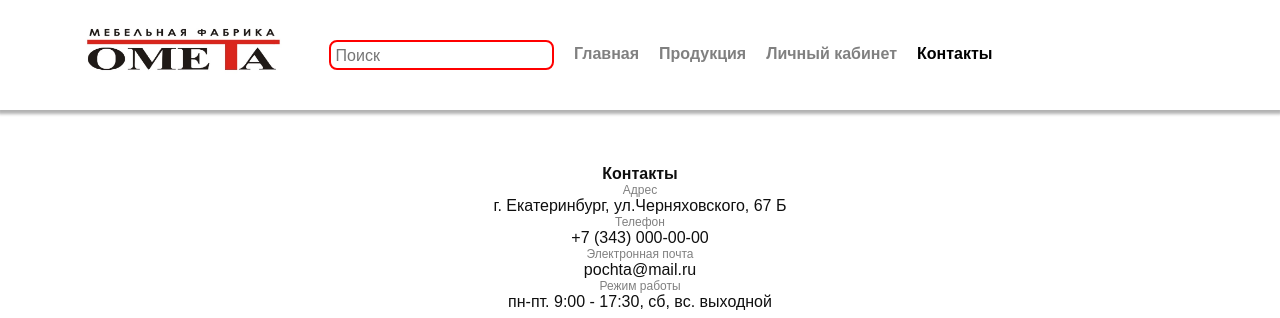
After one commit to sergio11iw/project_om, a Django app: page /contacts in a window 1280 px wide. The commit adds this page. Shown: the top 318 px of the page. Run offline with Django 5.2, Linux system fonts and the light colour scheme; some libraries are stand-ins or nearby versions.

Commit message:
контакты

```diff
--- a/core/urls.py
+++ b/core/urls.py
@@ -3,6 +3,7 @@ from django.urls import path
 
 urlpatterns = [
     path('', main, name='main'),
+    path('contacts', contacts, name='contacts'),
     path('produkts', produkts, name='produkts'),
     path('produkt/search', produkt_search, name='produkt_search'),
     path('produkt_list/<int:list_id>', produkt_list, name='list'),
--- a/core/views.py
+++ b/core/views.py
@@ -9,7 +9,8 @@ from django.http import Http404, JsonResponse
 def main(request):
     notes = Note.objects.all()
     return render(request, 'main.html', {'notes': notes})
-
+def contacts(request):
+    return render(request, 'contacts.html',)
 def produkts(request):
     notes = Note.objects.all()
     page_number = request.GET.get('page', 1)
@@ -25,14 +26,17 @@ def produkts(request):
 
 def produkt_search(request):
     text = request.GET.get('text', '').strip()
-    produkts = Note.objects.filter(Q(name__icontains=text) | Q(descr__icontains=text))
-
+    # Поиск с учетом регистра
+    produkts_case_sensitive = Note.objects.filter(Q(name__contains=text) | Q(descr__contains=text))
+    # Поиск без учета регистра
+    produkts_case_insensitive = Note.objects.filter(Q(name__icontains=text) | Q(descr__icontains=text))
+    # Объединяем результаты
+    produkts = produkts_case_sensitive | produkts_case_insensitive
     # Пагинация
     paginator = Paginator(produkts, 6)
     page_number = request.GET.get('page')
     page_obj = paginator.get_page(page_number)
-
-    return render(request, 'produkt_search.html', {'page_obj': page_obj, 'text': text})
+    return render(request, 'produkt_search.html', { 'page_obj': page_obj, 'text': text})
 
 def produkt_list(request, list_id):
     list = Note.objects.get(id=list_id)
@@ -53,20 +57,6 @@ def feedback(request):
     else:
         form = UserModelForm()
     return render(request, 'main.html',{'form': form})
-# def create_order(request):
-#     if request.method == 'POST':
-#         name = request.POST.get('name')
-#         tel = request.POST.get('tel')
-#         email = request.POST.get('email')
-#         other = request.POST.get('other')
-#
-#         order = ShopUser(name=name, tel=tel, email=email, other=other)
-#         order.save()  # Сохраняем заказ в базе данных
-#
-#         messages.success(request, 'Ваш заказ принят, мы свяжемся с вами в ближайшее время!')
-#         return redirect('main')
-#
-#     return render(request, 'main')
 def create_order(request):
     if request.method == 'POST':
         name = request.POST.get('name')
@@ -74,7 +64,17 @@ def create_order(request):
         email = request.POST.get('email')
         other = request.POST.get('other')
         order = ShopUser(name=name, tel=tel, email=email, other=other)
-        order.save()
-
-        return JsonResponse({'success': True})
-    return JsonResponse({'success': False, 'error': 'Неверный метод запроса'})
+        order.save()  # Сохраняем заказ в базе данных
+        messages.success(request, 'Ваш заказ принят, мы свяжемся с вами в ближайшее время!')
+        return redirect('main')
+    return render(request, 'main')
+# def create_order(request):
+#     if request.method == 'POST':
+#         name = request.POST.get('name')
+#         tel = request.POST.get('tel')
+#         email = request.POST.get('email')
+#         other = request.POST.get('other')
+#         order = ShopUser(name=name, tel=tel, email=email, other=other)
+#         order.save()
+#         return JsonResponse({'success': True})
+#     return JsonResponse({'success': False, 'error': 'Неверный метод запроса'})
--- a/static/css/defaulT.css
+++ b/static/css/defaulT.css
@@ -45,7 +45,7 @@ header {
 }
 .line {
     position: fixed;
-    top: 79px;
+    top: 109px;
     background: linear-gradient(to right, white, red, white);
     z-index: 4;
     width: 648px;
@@ -53,7 +53,7 @@ header {
 }
 .grop {
     position: fixed;
-    top: 80px;
+    top: 110px;
     padding: 6px;
     border-bottom-right-radius: 10px;
     box-shadow: 0 5px 10px -5px rgba(0, 0, 0, 2);
@@ -223,6 +223,17 @@ body {
     gap: 20px;
     margin: 30px;
 }
+.bn-item {
+    color: gray;
+}
+
+.bn-item:hover {
+    color: red;
+}
+.bn-item.active {
+    color: black; /* Цвет для активной ссылки */
+    font-weight: bold;
+}
 
 .nav__link {
     color: #fff;
@@ -261,14 +272,14 @@ body {
         display: none;
         flex-direction: column;
         position: absolute;
-        top: 110px;
+        top: 135px;
         right: auto;
         left: auto;
         background-color: white;
         box-shadow: 0 5px 10px -5px rgba(0, 0, 0, 2);
         padding: 10px;
         border-radius: 15px;
-        width: 320px;
+        width: 90%;
 
 
     }
@@ -290,6 +301,7 @@ body {
     justify-content: space-around;
     }
 
+
 }
 .burger.active span:nth-child(1) {
     transform: rotate(45deg) translate(10px, 5px);
@@ -303,6 +315,13 @@ body {
 .burger.active span:nth-child(3) {
     transform: rotate(-45deg) translate(10px, -5px);
     background-color: red;
+}
+.search {
+    border: none; /* Убираем рамку */
+    outline: none; /* Убираем стандартный контур при фокусе */
+
+}
+
 
 
 /*.burger-button {
@@ -349,12 +368,20 @@ body {
 
 */
 
+
+.maps {
+    display: flex; /* Используем Flexbox */
+    justify-content: center;
 }
-.maps {
+.contacts {
+    padding: 10px;
+    padding-top: 25px;
     text-align: center;
-
 }
-
+.contact1 {
+    font-size: 12px;
+    color: var(--font-color2);
+}
 
 
 
@@ -413,7 +440,7 @@ body {
 }
 .carousel-3d nav button:hover {
     color: #FFF;
-    background: #337AB7;
+    background: red;
 }
 
 .produkt {
@@ -508,6 +535,7 @@ body {
 .search_block {
     border: solid var(--borders-color) 2px;
     height: 16px;
+    padding: 5px;
     border-radius: 8px;
 }
 /*
@@ -632,7 +660,7 @@ summary {
 }
 .next:hover {
     background-color: red;
-    border-radius: 4px;
+
 	color:white;
 }
 .call input {
@@ -706,7 +734,7 @@ summary:hover {
 /* =====всплывающее окно===== */
 .popup {
     position: fixed;
-    top: 50%;
+    top: 40%;
     left: 30%;
     transform: translate(-50%, -50%);
     width: 300px;
--- a/static/js/indeX.js
+++ b/static/js/indeX.js
@@ -171,34 +171,33 @@ function closePopup() {
     element.style.filter = 'none'
     const element2 = document.querySelector(".grop");
     if (element2) {
-        element2.style.top = '80px';}
+        element2.style.top = '110px';}
 }
 
-$(".popup").on('submit', '.form-example', function(event){
-
-  event.preventDefault()
-  let form = $(".form-example")
-  let url = form.attr('action')
-
-  $.ajax({
-    type: 'POST',
-    url: url,
-    data: form.serialize(),
-    success: function(response) {
-            console.log(response);
-               if (response.success) {
-
-                    alert('Ваш заказ принят, мы свяжемся с вами в ближайшее время!');
-                    closePopup();
-                } else {
-                    alert('Произошла ошибка: ' + response.error);
-                }
-            },
-            error: function(xhr, status, error) {
-                alert('Ошибка при отправке данных: ' + error);
-            }
-  })
-});
+//$(".popup").on('submit', '.form-example', function(event){
+//
+//  event.preventDefault()
+//  let form = $(".form-example")
+//  let url = form.attr('action')
+//
+//  $.ajax({
+//    type: 'POST',
+//    url: url,
+//    data: form.serialize(),
+//    success: function(response) {
+//            console.log(response);
+//               if (response.success) {
+//                    alert('Ваш заказ принят, мы свяжемся с вами в ближайшее время!');
+//                    closePopup();
+//                } else {
+//                    alert('Произошла ошибка: ' + response.error);
+//                }
+//            },
+//            error: function(xhr, status, error) {
+//                alert('Ошибка при отправке данных: ' + error);
+//            }
+//  })
+//});
 // бургер меню
 // Получаем элементы бургер-меню и навигации
 const burger = document.getElementById('burger');
--- a/templates/base.html
+++ b/templates/base.html
@@ -36,9 +36,10 @@
                             <input type="submit" name="submit" class="submit" value="">
                         </form>
                         </div>
-                        <a href="/" class="bn-item">Главная</a>
-                        <a href="{% url 'produkts' %}" class="bn-item">Продукция</a>
-                        <a href="{% url 'profiles_profile' %}" class="bn-item">Личный кабинет</a>
+                        <h3 style="padding-top: 5px"><a href="/" class="bn-item {% if request.path == '/' %}active{% endif %}">Главная</a></h3>
+                        <h3 style="padding-top: 5px"><a href="{% url 'produkts' %}" class="bn-item {% if request.path == '/produkts' %}active{% endif %}">Продукция</a></h3>
+                        <h3 style="padding-top: 5px"><a href="{% url 'profiles_profile' %}" class="bn-item {% if request.path == '/profiles_profile' %}active{% endif %}">Личный кабинет</a></h3>
+                        <h3 style="padding-top: 5px"><a href="{% url 'contacts' %}" class="bn-item {% if request.path == '/contacts' %}active{% endif %}">Контакты</a></h3>
                     </nav>
 
         </div>
--- /dev/null
+++ b/templates/contacts.html
@@ -0,0 +1,20 @@
+{% extends 'base.html' %}
+{% block content %}
+{% load static %}
+    <main>
+        <div class="contacts">
+            <h2> Контакты </h2>
+            <div class="contact1"> Адрес </div>
+            <div class="contact2"> г. Екатеринбург, ул.Черняховского, 67 Б </div>
+            <div class="contact1"> Телефон </div>
+            <div class="contact2"><a href="tel:+7 (343) 000-00-00" target="_blank" >+7 (343) 000-00-00</a> </div>
+            <div class="contact1"> Электронная почта</div>
+            <div class="contact2"><a href="pochta@mail.ru" target="_blank" >pochta@mail.ru</a></div>
+            <div class="contact1"> Режим работы</div>
+            <div class="contact2"> пн-пт. 9:00 - 17:30, сб, вс. выходной </div>
+        </div>
+        <div class="maps">
+            <iframe src="https://www.google.com/maps/embed?pb=!1m14!1m8!1m3!1d1300.6102111290684!2d60.73617764618194!3d56.75400854531444!3m2!1i1024!2i768!4f13.1!3m3!1m2!1s0x43c1698b0d8a1b33%3A0xe377ea8d58851b06!2z0J7QvNC10YLQsCwg0LzQtdCx0LXQu9GM0L3QsNGPINGE0LDQsdGA0LjQutCw!5e0!3m2!1sru!2sru!4v1732853768233!5m2!1sru!2sru" width="90%" height="300" style="border:0;" allowfullscreen="" loading="lazy" referrerpolicy="no-referrer-when-downgrade"></iframe>
+        </div>
+    </main>
+{% endblock %}
--- a/templates/main.html
+++ b/templates/main.html
@@ -40,7 +40,7 @@
 Оборудован удобный склад готовой продукции.
         </div>
         <div class="maps">
-            <iframe src="https://www.google.com/maps/embed?pb=!1m14!1m8!1m3!1d1300.6102111290684!2d60.73617764618194!3d56.75400854531444!3m2!1i1024!2i768!4f13.1!3m3!1m2!1s0x43c1698b0d8a1b33%3A0xe377ea8d58851b06!2z0J7QvNC10YLQsCwg0LzQtdCx0LXQu9GM0L3QsNGPINGE0LDQsdGA0LjQutCw!5e0!3m2!1sru!2sru!4v1732853768233!5m2!1sru!2sru" width="300" height="300" style="border:0;" allowfullscreen="" loading="lazy" referrerpolicy="no-referrer-when-downgrade"></iframe>
+            <iframe src="https://www.google.com/maps/embed?pb=!1m14!1m8!1m3!1d1300.6102111290684!2d60.73617764618194!3d56.75400854531444!3m2!1i1024!2i768!4f13.1!3m3!1m2!1s0x43c1698b0d8a1b33%3A0xe377ea8d58851b06!2z0J7QvNC10YLQsCwg0LzQtdCx0LXQu9GM0L3QsNGPINGE0LDQsdGA0LjQutCw!5e0!3m2!1sru!2sru!4v1732853768233!5m2!1sru!2sru" width="70%" height="300" style="border:0;" allowfullscreen="" loading="lazy" referrerpolicy="no-referrer-when-downgrade"></iframe>
         </div>
     </main>
 {% endblock %}
--- a/templates/produkt_search.html
+++ b/templates/produkt_search.html
@@ -7,7 +7,7 @@
     <div class="grop"><b>Сортировка:</b><a href="?sorter=price"> цена &#11014;</a><a href="?sorter=-price">| цена &#11015;</a><a href="?sorter=name">| название</a>&nbsp &nbsp &nbsp
     <b>Группы:</b><a href="?grop=Стол">  столы </a><a href="?grop=Шкаф">| шкафы </a><a href="?grop=Тумба">| тумбы </a><a href="?grop=Кушетка">| кушетки </a>
     </div>
-    <div id="produkt_price" style="margin-left: 10%; margin-right: 10%;">
+    <div id="produkt_price" style="margin-left: auto; margin-right: auto;">
         {% for note in page_obj %}
         <div class="produkt">
         <a href="{% url 'list' note.id %}">
@@ -15,7 +15,7 @@
             <h3>Размеры(мм): {{note.sitze}}</h3>
         </a>
             <div id="radioButton">
-                <a href="{% url 'list' note.id %}"><h1><img src='{% get_static_prefix %}images/{{note.id}}b.jpg' alt="pr{{note.id}}" class="pr{{note.id}}" style="width: 400px;"></h1></a>
+                <a href="{% url 'list' note.id %}"><h1><img src='{% get_static_prefix %}images/{{note.id}}b.jpg' alt="pr{{note.id}}" class="pr{{note.id}}" style="width: 300px;"></h1></a>
                 <div onclick="myFunction('{{note.id}}a', '{{note.color1}}')" class="produkt{{note.id}}a" id="prod" tabindex="0" style="display: inline-block;"><img src='{% get_static_prefix %}images/{{note.id}}a.gif' class="prod{{note.id}}a" alt="pr1"  style="width: 96px;"><p style="font-size: 8px; word-break: normal;"> Промо</p></div>
                 <div onclick="myFunction('{{note.id}}b', '{{note.color1}}')" class="produkt{{note.id}}b" id="prod" tabindex="0" style="display: inline-block;"><img src='{% get_static_prefix %}images/{{note.id}}b.jpg' class="prod{{note.id}}b" alt="pr1"  style="width: 96px;"><p style="font-size: 8px">{{note.color1}}</p></div>
                 <div onclick="myFunction('{{note.id}}c', '{{note.color2}}')" class="produkt{{note.id}}c" id="prod" tabindex="0" style="display: inline-block;"><img src='{% get_static_prefix %}images/{{note.id}}c.jpg' class="prod{{note.id}}c" alt="pr1"  style="width: 96px;"><p style="font-size: 8px">{{note.color2}}</p></div>
```
Also changed, not shown: db.sqlite3.
